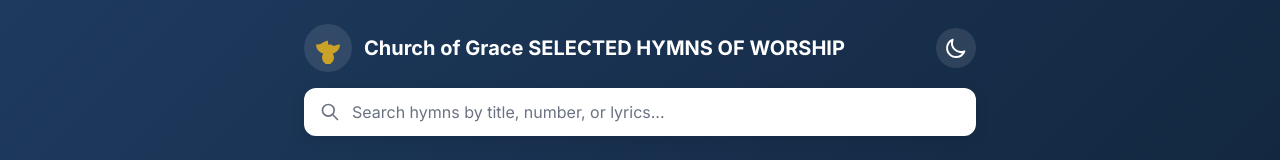
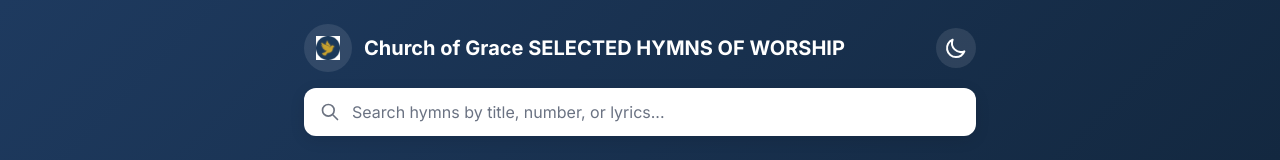
Before and after one commit to Gabriel-on-the-hill/church-of-grace-hymnal, a Next.js app: page / in a window 1280 px wide. Shown: the top 160 px of the page. Built offline with nearby package versions, Linux system fonts and the light colour scheme.

Commit message:
feat: Add DoveIcon component and Jesus Christ hymns data.

```diff
--- a/src/components/DoveIcon.tsx
+++ b/src/components/DoveIcon.tsx
@@ -1,16 +1,13 @@
 export default function DoveIcon({ className = "w-24 h-24", withText = false }: { className?: string; withText?: boolean }) {
     return (
         <svg className={className} viewBox="0 0 200 200" fill="none" xmlns="http://www.w3.org/2000/svg">
-            {/* Background Circle */}
-            {withText && (
-                <circle cx="100" cy="100" r="100" fill="#1e3a5f" />
-            )}
-
-            {/* Dove Path - Centered and scaled */}
-            <path
-                d="M100 40c-15 0-28 5-39 13-26 22-43 17-61 17 0 35 25 65 60 75-5 10-10 22-10 35 0 25 15 45 35 55 3 2 7 3 10 5v10c0 3 2 5 5 5s5-2 5-5v-10c3-2 7-3 10-5 20-10 35-30 35-55 0-13-5-25-10-35 35-10 60-40 60-75-18 0-35 5-51 13-10-8-23-13-38-13h-10zm5 25c3 0 5 2 5 5s-2 5-5 5-5-2-5-5 2-5 5-5z"
-                fill="#c9a227"
-                transform="translate(25, 25) scale(0.75)"
+            {/* Project Icon */}
+            <image
+                href="/icon-512.png"
+                x="25"
+                y="25"
+                width="150"
+                height="150"
             />
 
             {/* Arched Text */}
--- a/src/data/hymnsData.ts
+++ b/src/data/hymnsData.ts
@@ -1661,6 +1661,11 @@ Refrain:
 3. We are going to a palace that is built of gold and glass;
    Glory to God, hallelujah!
    Where the King in all His splendor shall before us pass;
+   Glory to God, hallelujah!
+
+4. There we'll shout redeeming mercy in a glad new song,
+   Glory to God, hallelujah!
+   There we'll sing the praises of Jesus with the blood-washed throng,
    Glory to God, hallelujah!` },
    {
       id: 71, title: "Forth in Thy Name, O Lord, I Go", author: "Charles Wesley", year: "1749", category: "Victory and Service", categoryId: 7, lyrics: `1. Forth in Thy Name, O Lord, I go,
```
